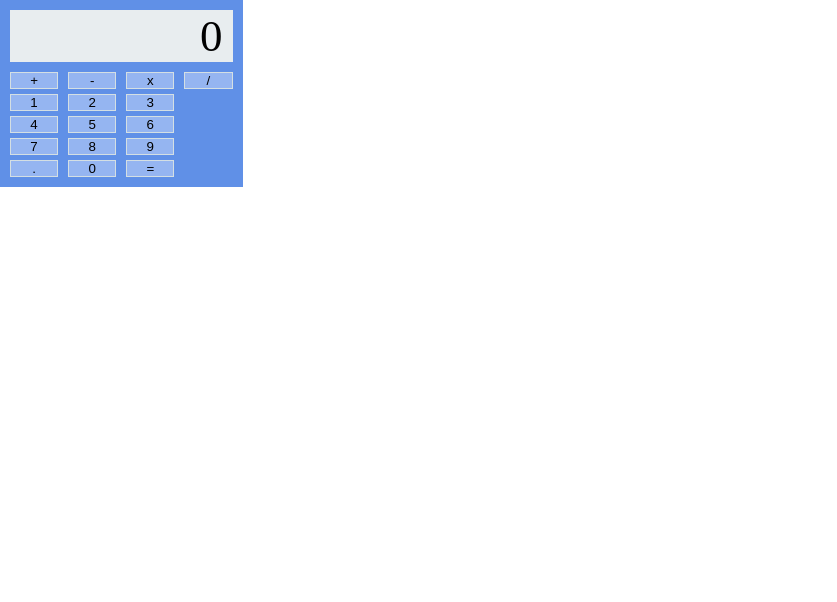
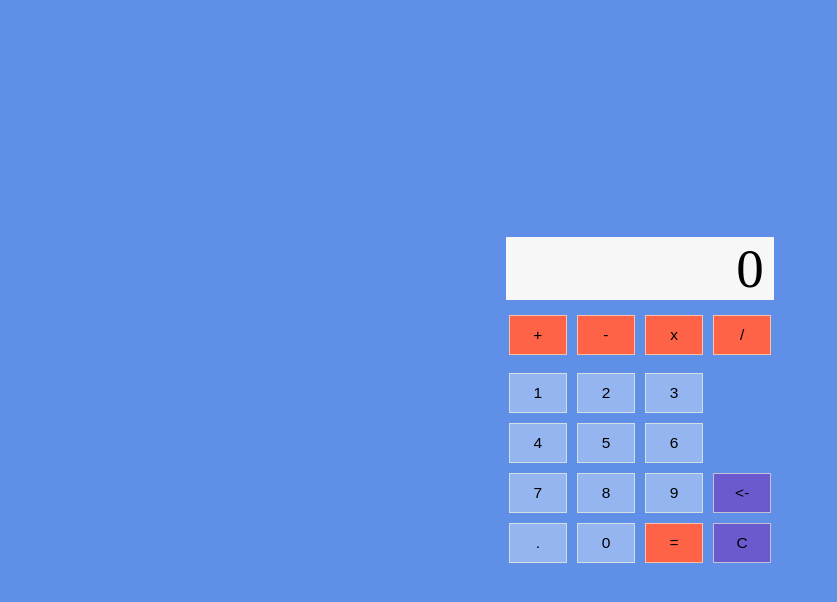
Before and after one commit to cuzUrGnocchi/odin-calculator, a plain HTML site: page index.html in a window 1280 px wide. Shown: the whole page, without its empty margins (0-837 px from the left). Drawn offline with Linux system fonts and the light colour scheme.

Commit message:
Add backspace and clear

```diff
--- a/css/styles.css
+++ b/css/styles.css
@@ -5,31 +5,38 @@
     font-variant-numeric: tabular-nums;
 }
 
+body {
+    display: flex;
+    height: 100vh;
+    background-color: rgba(46, 109, 224, 0.76);
+
+}
+
 .calculator {
     display: flex;
     flex-direction: column;
+    margin: auto;
     width: min-content;
     height: min-content;
-    padding: 10px;
-    background-color: rgba(46, 109, 224, 0.76);
+    padding: 12.5px;
     border: 0.5px thin black;
 }
 
 .display {
     width: calc(9ch + 20px);
-    margin-bottom: 10px;
+    margin-bottom: 15px;
     padding: 0 10px;
-    background-color: rgba(247, 247, 240, 0.904);
-    font-size: 45px;
-    /* border: 1px solid black; */
+    background-color: rgba(247, 247, 247, 1);
+    font-size: 55px;
     text-align: right;
 }
 
 .button-container {
     display: flex;
     column-gap: 10px;
-    row-gap: 5px;
+    row-gap: 10px;
     flex-wrap: wrap;
+    padding: 0 2.5px;
 }
 
 .button-container > * {
@@ -40,6 +47,8 @@ button {
     background-color: rgba(166, 193, 245, 0.76);
     border-style: outset;
     border: 1px solid rgba(245, 245, 220, 0.658);
+    font-size: 15.5px;
+    height: 40px;
 }
 
 button:hover {
@@ -49,3 +58,15 @@ button:hover {
 button:active {
     box-shadow: inset -0.5px -0.5px rgba(255, 255, 255), inset 0.5px 0.5px rgba(0, 0, 0);
 }
+
+button.operator {
+    background-color: tomato;
+}
+
+button.operator:first-of-type {
+    margin-bottom: 7.5px;
+}
+
+button.backspace, button.clear {
+    background-color: slateblue;
+}
--- a/index.html
+++ b/index.html
@@ -30,12 +30,12 @@
             <button class="number">7</button>
             <button class="number">8</button>
             <button class="number">9</button>
-            <div></div>
+            <button class="backspace">&lt;-</button>
 
             <button class="number">.</button>
             <button class="number">0</button>
             <button class="operator">=</button>
-            <div></div>
+            <button class="clear">C</button>
         </div>
     </div>
 </body>
--- a/js/script.js
+++ b/js/script.js
@@ -1,6 +1,8 @@
 const display = document.querySelector('span.display');
 const operatorButtons = document.querySelectorAll('button.operator')
 const numberButtons = document.querySelectorAll('button.number');
+const deleteButton = document.querySelector('button.backspace');
+const clearButton = document.querySelector('button.clear');
 
 const calculator = {
     memory: 0,
@@ -35,6 +37,7 @@ const calculator = {
     },
     clear() {
         this.memory = 0;
+        this.lastOperator = null;
         this.waitingForNewOperand = false;
         return this.memory;
     }
@@ -42,6 +45,8 @@ const calculator = {
 
 operatorButtons.forEach(button => button.addEventListener('click', operationHandler));
 numberButtons.forEach(button => button.addEventListener('click', numberInputHandler));
+clearButton.addEventListener('click', clearHandler);
+deleteButton.addEventListener('click', deleteHandler);
 
 function numberInputHandler(event) {
     let input;
@@ -77,3 +82,16 @@ function operationHandler(event) {
     const operator = this.textContent;
     display.textContent = calculator.evaluate(operator, numberInDisplay);
 }
+
+function clearHandler() {
+    display.textContent = 0;
+    calculator.clear();
+}
+
+function deleteHandler() {
+    if (display.textContent.length > 1) {
+        display.textContent = display.textContent.split('').slice(0, -1);
+    } else {
+        display.textContent = 0;
+    }
+}
```
